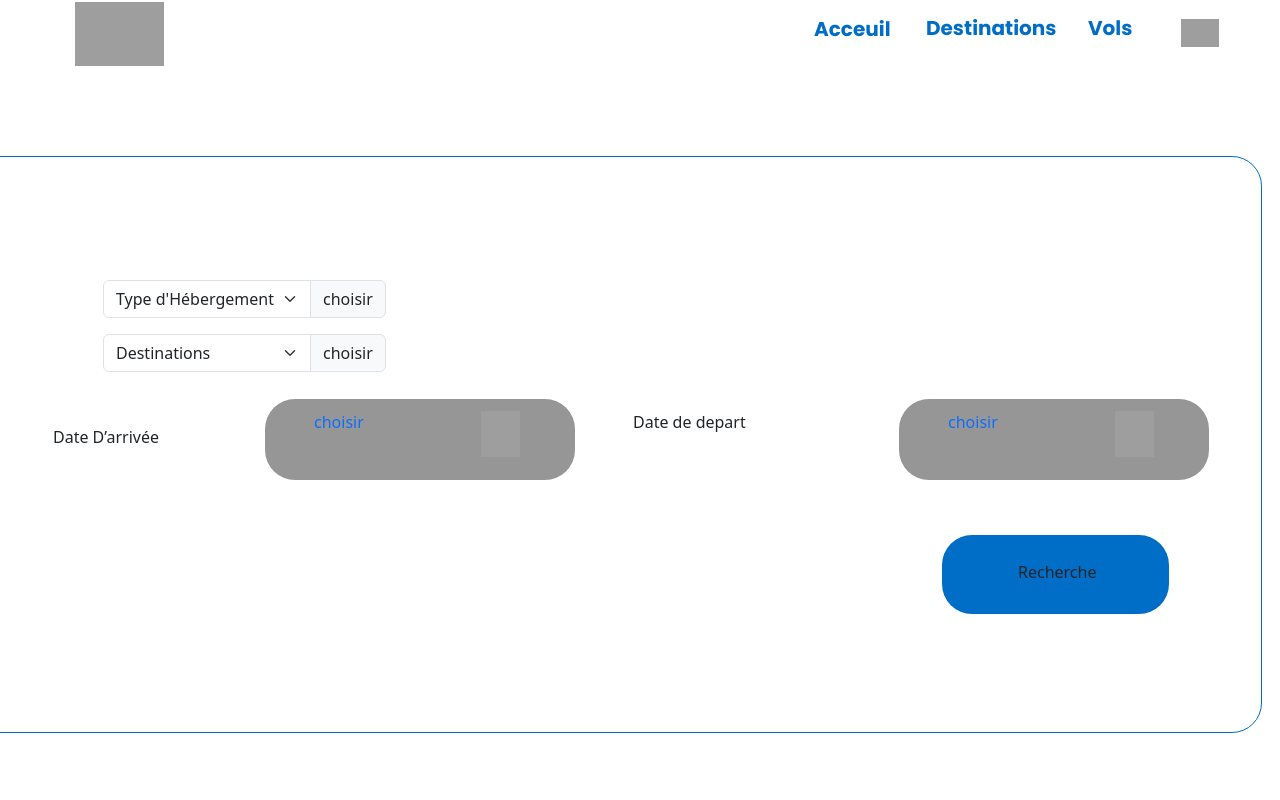
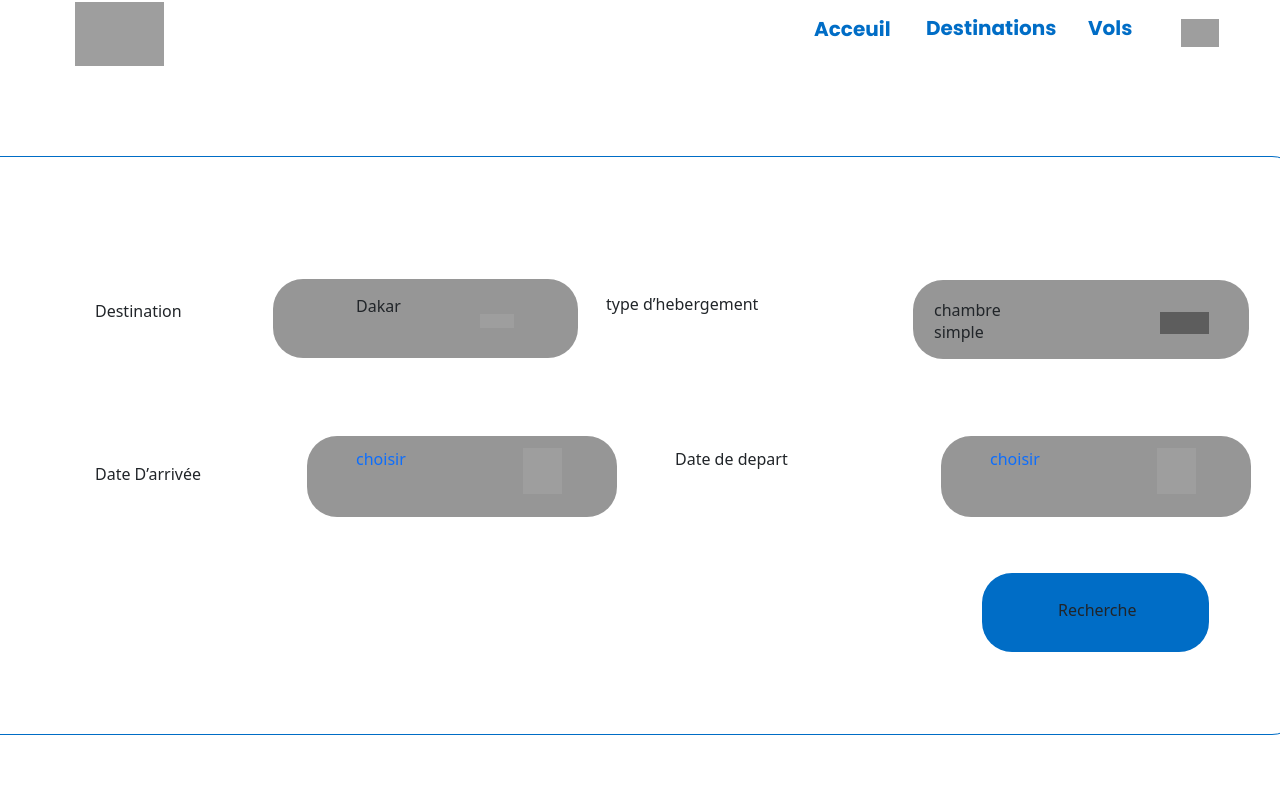
Before and after one commit to camaramy/guide, a plain HTML site: page recherche.html in a window 1280 px wide. Shown: the top 800 px of the page. Drawn offline with nearby package versions, Linux system fonts and the light colour scheme; grey boxes are pictures that could not be loaded; a small style sheet from the web is missing.

Commit message:
Add files via upload

```diff
--- a/recherche.html
+++ b/recherche.html
@@ -34,78 +34,33 @@
                 <a href="recherche.html"><img class="icon-search" src="https://anima-uploads.s3.amazonaws.com/projects/64539bd4d88f082f8741ebe8/releases/6454de9bc718661cb56d9709/img/---icon--search-@2x.png" alt="icon-search" />
                 </a>
             </div>
-            <div class="amy">
             <div class="group-6 group">
                 <div class="overlap-group-3">
                     <div class="flex-row">
-                            <div class="overlap-group3 ">
-                                <div class="input-group mb-3">
-                                    <select class="form-select" id="inputGroupSelect02">
-                                  <option selected>Type d'Hébergement</option>
-                                  <option value="1">Chambre Simple</option>
-                                  <option value="2">Suite Royale</option>
-                                  <option value="3">Appatement</option>
-                                </select>
-                                    <label class="input-group-text" for="inputGroupSelect02">choisir</label>
-                                </div>
-                                <div class="input-group mb-3 ">
-                                    <select class="form-select" id="inputGroupSelect02">
-                              <option selected>Destinations</option>
-                              <option value="1">Dakar</option>
-                              <option value="2">Saint-Louis</option>
-                              <option value="3">Petite-cote</option>
-                              <option value="3">Sine-Saloum</option>
-                              <option value="3">Senegal-orientale</option>
-                              <option value="3">casamace</option>
-                            </select>
-                                    <label class="input-group-text" for="inputGroupSelect02">choisir</label>
-                                </div>
-                                <!-- <div class="dropdown amy">
-                            <button class="btn btn-primary dropdown-toggle" type="button" data-bs-toggle="dropdown" aria-expanded="false">
-                              Destinations
-                            </button>
-                            <ul class="dropdown-menu">
-                                <li><button class="dropdown-item" type="button">Dakar</button></li>
-                                <li><button class="dropdown-item" type="button">Saint-Louis</button></li>
-                                <li><button class="dropdown-item" type="button">Petite-cote</button></li>
-                                <li><button class="dropdown-item" type="button">sine-saloum</button></li>
-                                <li><button class="dropdown-item" type="button">casamance</button></li>
-                            </ul>
-                        </div> -->
-                                <!-- <div class="destination poppins-medium-black-25px">Destination</div>
+                        <div class="destination poppins-medium-black-25px">Destination</div>
                         <div class="overlap-group5">
                             <div class="place-1 poppins-medium-black-25px-2">Dakar</div>
                             <img class="icon-chevron-down" src="https://anima-uploads.s3.amazonaws.com/projects/64539bd4d88f082f8741ebe8/releases/6454de9bc718661cb56d9709/img/---icon--chevron-down--1@2x.png" alt="icon &#34;chevron down&#34;" />
-                        </div> -->
-
-
-                                <!-- <div class="dropdown">
-                                <button class="btn btn-primary dropdown-toggle" type="button" data-bs-toggle="dropdown" aria-expanded="false">
-                                  Type d'Hébergement
-                                </button>
-                                <ul class="dropdown-menu">
-                                    <li><button class="dropdown-item" type="button">Chambre Simple</button></li>
-                                    <li><button class="dropdown-item" type="button">Suite Royale</button></li>
-                                    <li><button class="dropdown-item" type="button">Appatement</button></li>
-                                </ul>
-                            </div> -->
-                                <!-- <img class="icon-chevron-down-1" src="https://anima-uploads.s3.amazonaws.com/projects/64539bd4d88f082f8741ebe8/releases/6454de9bc718661cb56d9709/img/---icon--chevron-down-@2x.png" alt="icon &#34;chevron down&#34;" />
+                        </div>
+                        <div class="type-dhebergement poppins-medium-black-25px">type d’hebergement</div>
+                        <div class="overlap-group3">
+                            <img class="icon-chevron-down-1" src="https://anima-uploads.s3.amazonaws.com/projects/64539bd4d88f082f8741ebe8/releases/6454de9bc718661cb56d9709/img/---icon--chevron-down-@2x.png" alt="icon &#34;chevron down&#34;" />
                             <div class="rectangle-25"></div>
-                            <div class="chambre-simple poppins-medium-black-25px-2">chambre simple</div> -->
+                            <div class="chambre-simple poppins-medium-black-25px-2">chambre simple</div>
                         </div>
                     </div>
-                        <div class="flex-row">
+                    <div class="flex-row-1">
                         <div class="date-darrive poppins-medium-black-25px">Date D’arrivée</div>
                         <div class="overlap-group2">
                             <a href="destinations.html">
-                                    <div class="choisir poppins-medium-black-25px">choisir</div>
+                                <div class="choisir poppins-medium-black-25px-2">choisir</div>
                                 <img class="icon-calendar" src="https://anima-uploads.s3.amazonaws.com/projects/64539bd4d88f082f8741ebe8/releases/6454de9bc718661cb56d9709/img/---icon--calendar-@2x.png" alt="icon &#34;calendar&#34;" />
                             </a>
                         </div>
                         <div class="date-de-depart poppins-medium-black-25px">Date de depart</div>
                         <div class="overlap-group1">
                             <a href="destinations.html">
-                                    <div class="choisir-1 poppins-medium-black-25px">choisir</div>
+                                <div class="choisir-1 poppins-medium-black-25px-2">choisir</div>
                                 <img class="icon-calendar" src="https://anima-uploads.s3.amazonaws.com/projects/64539bd4d88f082f8741ebe8/releases/6454de9bc718661cb56d9709/img/---icon--calendar-@2x.png" alt="icon &#34;calendar&#34;" />
                             </a>
                         </div>
@@ -113,7 +68,6 @@
                     <div class="overlap-group4">
                         <div class="recherche poppins-medium-white-25px">Recherche</div>
                     </div>
-
                 </div>
             </div>
             <div class="group-7 group">
```
Lines whose indentation alone changed are shown as unchanged.
